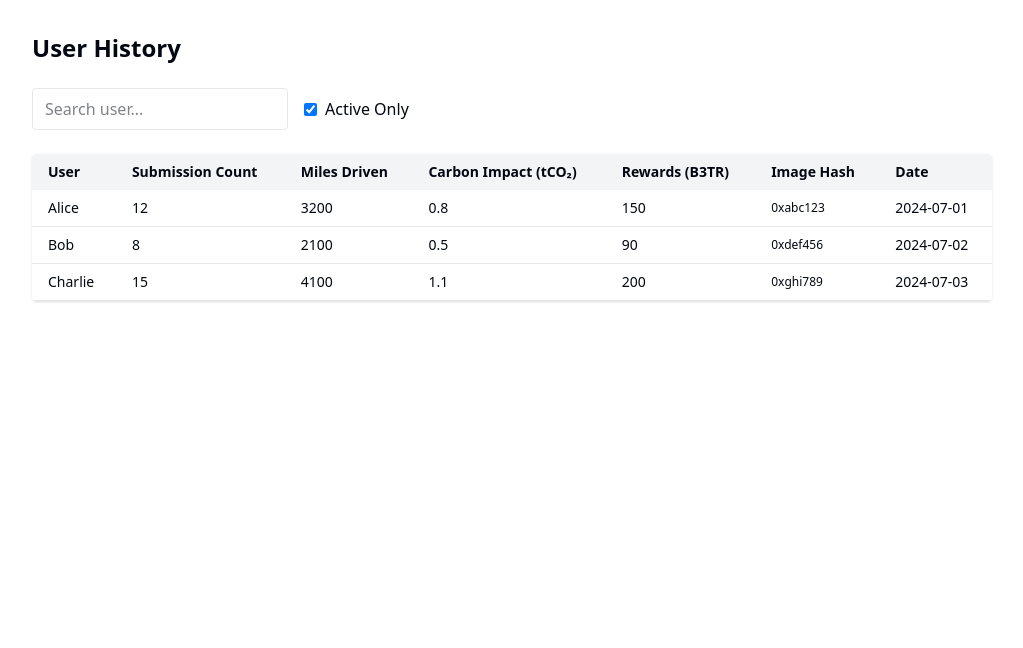
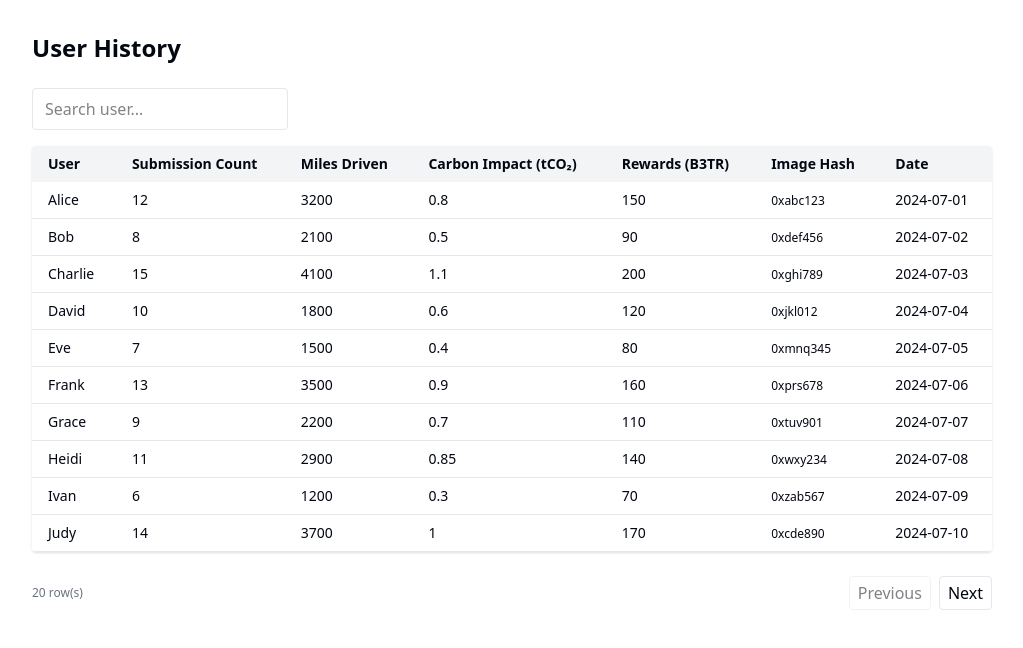
Before and after one commit to DattatrayPatil-Alchemytech/byteme-ai-frontend, a Next.js app: page /history in a window 1280 px wide. Shown: the top 648 px of the page, without its empty margins (128-1151 px from the left). Built offline with nearby package versions, Linux system fonts and the light colour scheme.

Commit message:
feat: BA-50 tanstack/react-table library added.

```diff
--- /dev/null
+++ b/app/(user)/history/mockHistory.ts
@@ -0,0 +1,202 @@
+export const mockHistory = [
+  {
+    id: 1,
+    user: "Alice",
+    submissionCount: 12,
+    milesDriven: 3200,
+    carbonImpact: 0.8,
+    rewards: 150,
+    imageHash: "0xabc123",
+    date: "2024-07-01",
+  },
+  {
+    id: 2,
+    user: "Bob",
+    submissionCount: 8,
+    milesDriven: 2100,
+    carbonImpact: 0.5,
+    rewards: 90,
+    imageHash: "0xdef456",
+    date: "2024-07-02",
+  },
+  {
+    id: 3,
+    user: "Charlie",
+    submissionCount: 15,
+    milesDriven: 4100,
+    carbonImpact: 1.1,
+    rewards: 200,
+    imageHash: "0xghi789",
+    date: "2024-07-03",
+  },
+  {
+    id: 4,
+    user: "David",
+    submissionCount: 10,
+    milesDriven: 1800,
+    carbonImpact: 0.6,
+    rewards: 120,
+    imageHash: "0xjkl012",
+    date: "2024-07-04",
+  },
+  {
+    id: 5,
+    user: "Eve",
+    submissionCount: 7,
+    milesDriven: 1500,
+    carbonImpact: 0.4,
+    rewards: 80,
+    imageHash: "0xmnq345",
+    date: "2024-07-05",
+  },
+  {
+    id: 6,
+    user: "Frank",
+    submissionCount: 13,
+    milesDriven: 3500,
+    carbonImpact: 0.9,
+    rewards: 160,
+    imageHash: "0xprs678",
+    date: "2024-07-06",
+  },
+  {
+    id: 7,
+    user: "Grace",
+    submissionCount: 9,
+    milesDriven: 2200,
+    carbonImpact: 0.7,
+    rewards: 110,
+    imageHash: "0xtuv901",
+    date: "2024-07-07",
+  },
+  {
+    id: 8,
+    user: "Heidi",
+    submissionCount: 11,
+    milesDriven: 2900,
+    carbonImpact: 0.85,
+    rewards: 140,
+    imageHash: "0xwxy234",
+    date: "2024-07-08",
+  },
+  {
+    id: 9,
+    user: "Ivan",
+    submissionCount: 6,
+    milesDriven: 1200,
+    carbonImpact: 0.3,
+    rewards: 70,
+    imageHash: "0xzab567",
+    date: "2024-07-09",
+  },
+  {
+    id: 10,
+    user: "Judy",
+    submissionCount: 14,
+    milesDriven: 3700,
+    carbonImpact: 1.0,
+    rewards: 170,
+    imageHash: "0xcde890",
+    date: "2024-07-10",
+  },
+  {
+    id: 11,
+    user: "Karl",
+    submissionCount: 5,
+    milesDriven: 1000,
+    carbonImpact: 0.2,
+    rewards: 60,
+    imageHash: "0xfgh123",
+    date: "2024-07-11",
+  },
+  {
+    id: 12,
+    user: "Laura",
+    submissionCount: 16,
+    milesDriven: 4300,
+    carbonImpact: 1.2,
+    rewards: 210,
+    imageHash: "0xijk456",
+    date: "2024-07-12",
+  },
+  {
+    id: 13,
+    user: "Mallory",
+    submissionCount: 8,
+    milesDriven: 2000,
+    carbonImpact: 0.5,
+    rewards: 90,
+    imageHash: "0xlmn789",
+    date: "2024-07-13",
+  },
+  {
+    id: 14,
+    user: "Niaj",
+    submissionCount: 12,
+    milesDriven: 3200,
+    carbonImpact: 0.8,
+    rewards: 150,
+    imageHash: "0xopq012",
+    date: "2024-07-14",
+  },
+  {
+    id: 15,
+    user: "Olivia",
+    submissionCount: 10,
+    milesDriven: 1800,
+    carbonImpact: 0.6,
+    rewards: 120,
+    imageHash: "0xrst345",
+    date: "2024-07-15",
+  },
+  {
+    id: 16,
+    user: "Peggy",
+    submissionCount: 7,
+    milesDriven: 1500,
+    carbonImpact: 0.4,
+    rewards: 80,
+    imageHash: "0xuvw678",
+    date: "2024-07-16",
+  },
+  {
+    id: 17,
+    user: "Quentin",
+    submissionCount: 13,
+    milesDriven: 3500,
+    carbonImpact: 0.9,
+    rewards: 160,
+    imageHash: "0xxyz901",
+    date: "2024-07-17",
+  },
+  {
+    id: 18,
+    user: "Rupert",
+    submissionCount: 9,
+    milesDriven: 2200,
+    carbonImpact: 0.7,
+    rewards: 110,
+    imageHash: "0xabc234",
+    date: "2024-07-18",
+  },
+  {
+    id: 19,
+    user: "Sybil",
+    submissionCount: 11,
+    milesDriven: 2900,
+    carbonImpact: 0.85,
+    rewards: 140,
+    imageHash: "0xdef567",
+    date: "2024-07-19",
+  },
+  {
+    id: 20,
+    user: "Trent",
+    submissionCount: 6,
+    milesDriven: 1200,
+    carbonImpact: 0.3,
+    rewards: 70,
+    imageHash: "0xghi890",
+    date: "2024-07-20",
+  },
+];
--- a/app/(user)/history/page.tsx
+++ b/app/(user)/history/page.tsx
@@ -1,53 +1,48 @@
-"use client"
+"use client";
 import React, { useState } from "react";
+import { DataTable } from "@/components/ui/DataTable";
+import { ColumnDef } from "@tanstack/react-table";
+import { mockHistory } from "./mockHistory";
 
-// Mock data for demonstration
-const mockHistory = [
+const columns: ColumnDef<(typeof mockHistory)[0]>[] = [
   {
-    id: 1,
-    user: "Alice",
-    submissionCount: 12,
-    milesDriven: 3200,
-    carbonImpact: 0.8,
-    rewards: 150,
-    imageHash: "0xabc123",
-    date: "2024-07-01",
+    accessorKey: "user",
+    header: "User",
+    cell: (info) => (
+      <span className="font-medium">{info.getValue() as string}</span>
+    ),
   },
   {
-    id: 2,
-    user: "Bob",
-    submissionCount: 8,
-    milesDriven: 2100,
-    carbonImpact: 0.5,
-    rewards: 90,
-    imageHash: "0xdef456",
-    date: "2024-07-02",
+    accessorKey: "submissionCount",
+    header: "Submission Count",
   },
   {
-    id: 3,
-    user: "Charlie",
-    submissionCount: 15,
-    milesDriven: 4100,
-    carbonImpact: 1.1,
-    rewards: 200,
-    imageHash: "0xghi789",
-    date: "2024-07-03",
+    accessorKey: "milesDriven",
+    header: "Miles Driven",
   },
-];
-
-const columns = [
-  { key: "user", label: "User" },
-  { key: "submissionCount", label: "Submission Count" },
-  { key: "milesDriven", label: "Miles Driven" },
-  { key: "carbonImpact", label: "Carbon Impact (tCO₂)" },
-  { key: "rewards", label: "Rewards (B3TR)" },
-  { key: "imageHash", label: "Image Hash" },
-  { key: "date", label: "Date" },
+  {
+    accessorKey: "carbonImpact",
+    header: "Carbon Impact (tCO₂)",
+  },
+  {
+    accessorKey: "rewards",
+    header: "Rewards (B3TR)",
+  },
+  {
+    accessorKey: "imageHash",
+    header: "Image Hash",
+    cell: (info) => (
+      <span className="font-mono text-xs">{info.getValue() as string}</span>
+    ),
+  },
+  {
+    accessorKey: "date",
+    header: "Date",
+  },
 ];
 
 const UserHistoryPage = () => {
   const [search, setSearch] = useState("");
-  const [activeOnly, setActiveOnly] = useState(true);
 
   // Filter logic (simple search by user)
   const filtered = mockHistory.filter((row) =>
@@ -57,49 +52,13 @@ const UserHistoryPage = () => {
   return (
     <main className="p-8 max-w-5xl mx-auto">
       <h1 className="text-2xl font-bold mb-6">User History</h1>
-      <div className="flex flex-col sm:flex-row sm:items-center gap-4 mb-6">
-        <input
-          type="text"
-          placeholder="Search user..."
-          value={search}
-          onChange={(e) => setSearch(e.target.value)}
-          className="border rounded px-3 py-2 w-full sm:w-64"
-        />
-        <label className="flex items-center gap-2">
-          <input
-            type="checkbox"
-            checked={activeOnly}
-            onChange={() => setActiveOnly((v) => !v)}
-          />
-          Active Only
-        </label>
-      </div>
-      <div className="overflow-x-auto rounded shadow bg-white">
-        <table className="min-w-full text-sm">
-          <thead className="bg-gray-100">
-            <tr>
-              {columns.map((col) => (
-                <th key={col.key} className="px-4 py-2 text-left font-semibold">
-                  {col.label}
-                </th>
-              ))}
-            </tr>
-          </thead>
-          <tbody>
-            {filtered.map((row) => (
-              <tr key={row.id} className="border-b hover:bg-gray-50">
-                <td className="px-4 py-2 font-medium">{row.user}</td>
-                <td className="px-4 py-2">{row.submissionCount}</td>
-                <td className="px-4 py-2">{row.milesDriven}</td>
-                <td className="px-4 py-2">{row.carbonImpact}</td>
-                <td className="px-4 py-2">{row.rewards}</td>
-                <td className="px-4 py-2 font-mono text-xs">{row.imageHash}</td>
-                <td className="px-4 py-2">{row.date}</td>
-              </tr>
-            ))}
-          </tbody>
-        </table>
-      </div>
+      <DataTable
+        columns={columns}
+        data={filtered}
+        search={search}
+        onSearchChange={setSearch}
+        searchPlaceholder="Search user..."
+      />
     </main>
   );
 };
--- /dev/null
+++ b/components/ui/DataTable.tsx
@@ -0,0 +1,118 @@
+"use client";
+import * as React from "react";
+import {
+  flexRender,
+  getCoreRowModel,
+  useReactTable,
+  ColumnDef,
+  getFilteredRowModel,
+  getPaginationRowModel,
+  SortingState,
+  getSortedRowModel,
+} from "@tanstack/react-table";
+
+interface DataTableProps<TData, TValue> {
+  columns: ColumnDef<TData, TValue>[];
+  data: TData[];
+  search?: string;
+  onSearchChange?: (value: string) => void;
+  searchPlaceholder?: string;
+}
+
+export function DataTable<TData, TValue>({
+  columns,
+  data,
+  search,
+  onSearchChange,
+  searchPlaceholder = "Search...",
+}: DataTableProps<TData, TValue>) {
+  const [sorting, setSorting] = React.useState<SortingState>([]);
+  const [globalFilter, setGlobalFilter] = React.useState("");
+
+  React.useEffect(() => {
+    if (typeof search === "string") setGlobalFilter(search);
+  }, [search]);
+
+  const table = useReactTable({
+    data,
+    columns,
+    state: {
+      sorting,
+      globalFilter,
+    },
+    onSortingChange: setSorting,
+    onGlobalFilterChange: onSearchChange || setGlobalFilter,
+    getCoreRowModel: getCoreRowModel(),
+    getFilteredRowModel: getFilteredRowModel(),
+    getPaginationRowModel: getPaginationRowModel(),
+    getSortedRowModel: getSortedRowModel(),
+    globalFilterFn: "auto",
+  });
+
+  return (
+    <div className="space-y-4">
+      {onSearchChange && (
+        <input
+          value={search ?? globalFilter}
+          onChange={e => onSearchChange(e.target.value)}
+          placeholder={searchPlaceholder}
+          className="border rounded px-3 py-2 w-full sm:w-64"
+        />
+      )}
+      <div className="overflow-x-auto rounded shadow bg-white">
+        <table className="min-w-full text-sm">
+          <thead className="bg-gray-100">
+            {table.getHeaderGroups().map(headerGroup => (
+              <tr key={headerGroup.id}>
+                {headerGroup.headers.map(header => (
+                  <th
+                    key={header.id}
+                    className="px-4 py-2 text-left font-semibold cursor-pointer select-none"
+                    onClick={header.column.getToggleSortingHandler()}
+                  >
+                    {flexRender(header.column.columnDef.header, header.getContext())}
+                    {header.column.getIsSorted() ? (
+                      header.column.getIsSorted() === "asc" ? " ▲" : " ▼"
+                    ) : null}
+                  </th>
+                ))}
+              </tr>
+            ))}
+          </thead>
+          <tbody>
+            {table.getRowModel().rows.map(row => (
+              <tr key={row.id} className="border-b hover:bg-gray-50">
+                {row.getVisibleCells().map(cell => (
+                  <td key={cell.id} className="px-4 py-2">
+                    {flexRender(cell.column.columnDef.cell, cell.getContext())}
+                  </td>
+                ))}
+              </tr>
+            ))}
+          </tbody>
+        </table>
+      </div>
+      <div className="flex items-center justify-between gap-2 pt-2">
+        <div className="flex-1 text-xs text-muted-foreground">
+          {table.getFilteredRowModel().rows.length} row(s)
+        </div>
+        <div className="space-x-2">
+          <button
+            className="px-2 py-1 border rounded disabled:opacity-50"
+            onClick={() => table.previousPage()}
+            disabled={!table.getCanPreviousPage()}
+          >
+            Previous
+          </button>
+          <button
+            className="px-2 py-1 border rounded disabled:opacity-50"
+            onClick={() => table.nextPage()}
+            disabled={!table.getCanNextPage()}
+          >
+            Next
+          </button>
+        </div>
+      </div>
+    </div>
+  );
+}
--- a/package.json
+++ b/package.json
@@ -10,6 +10,7 @@
   },
   "dependencies": {
     "@reduxjs/toolkit": "^2.8.2",
+    "@tanstack/react-table": "^8.21.3",
     "class-variance-authority": "^0.7.1",
     "clsx": "^2.1.1",
     "lucide-react": "^0.525.0",
```
Also changed, not shown: 1 other file (tests, documents, lock files or other folders).
